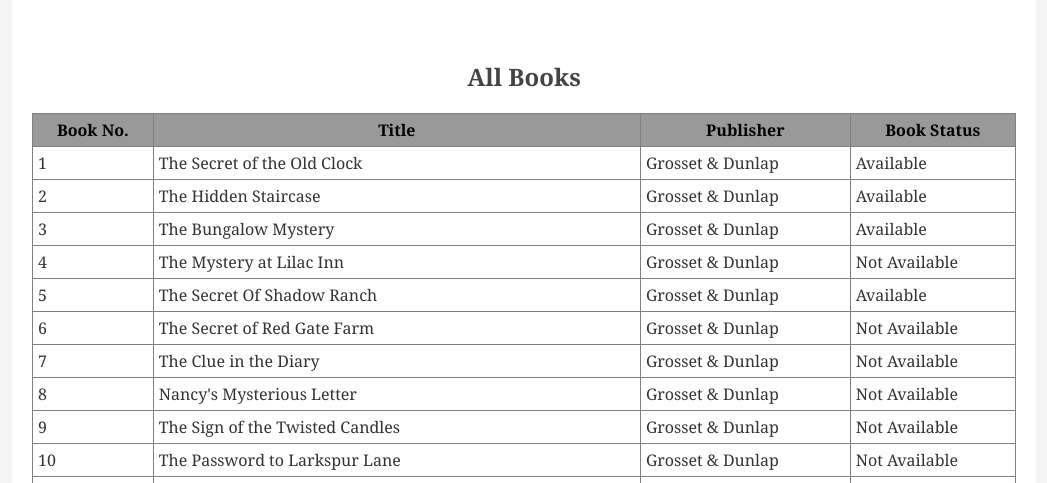
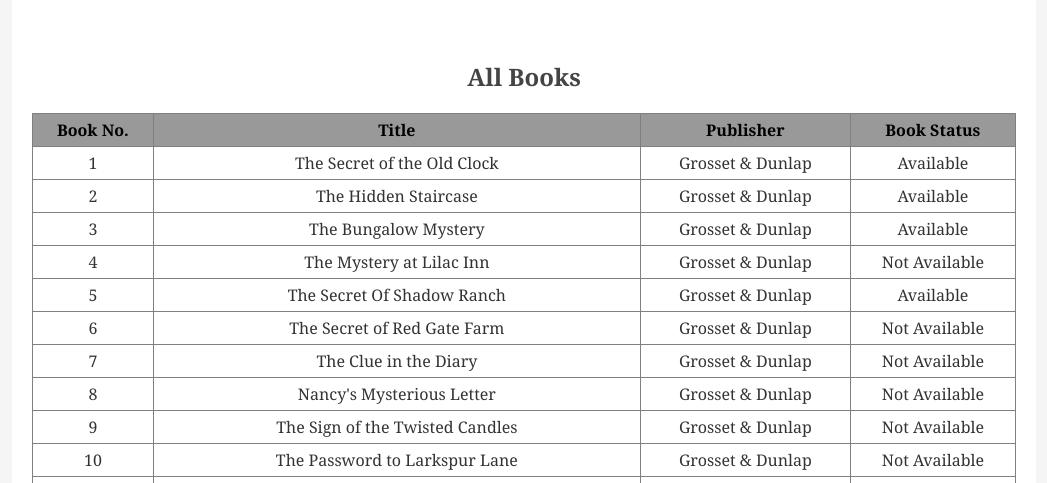
Before and after one commit to 3xtraaa/AS-91892-AS-91897, a Flask app: page /all_books in a window 1280 px wide. Shown: the part 145-628 px from the top of the page, without its empty margins (116-1163 px from the left). Run offline with Flask 3, Linux system fonts and the light colour scheme; data comes from the database, SQL or seed files in the repository.

Commit message:
centered all text in tables

```diff
--- a/static/css/style.css
+++ b/static/css/style.css
@@ -93,6 +93,8 @@
 
      border: 1px solid #808080;
      padding: 5px;
+     text-align: center; /* Center-align text horizontally */
+     vertical-align: middle; /* Center-align text vertically */
  }
 
  th {
```
